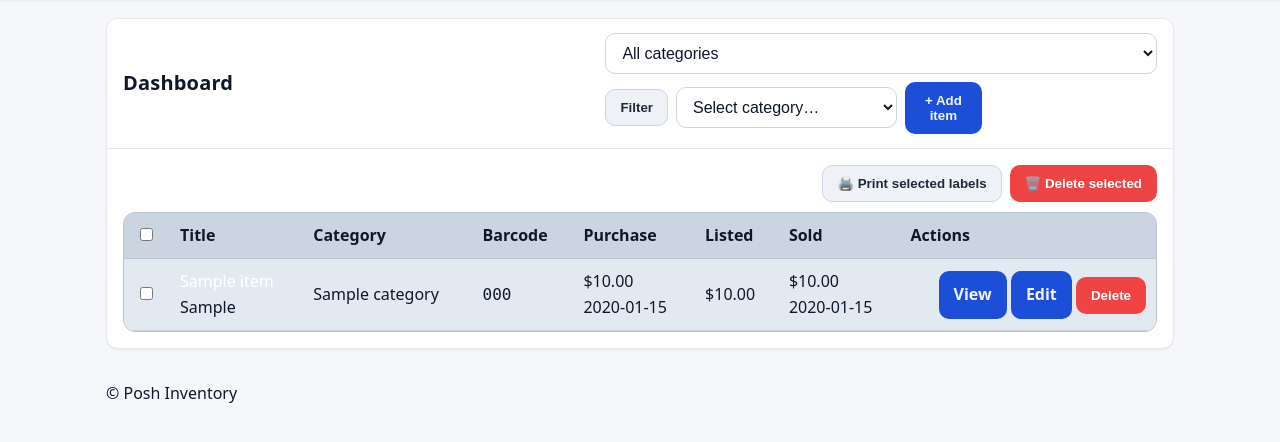
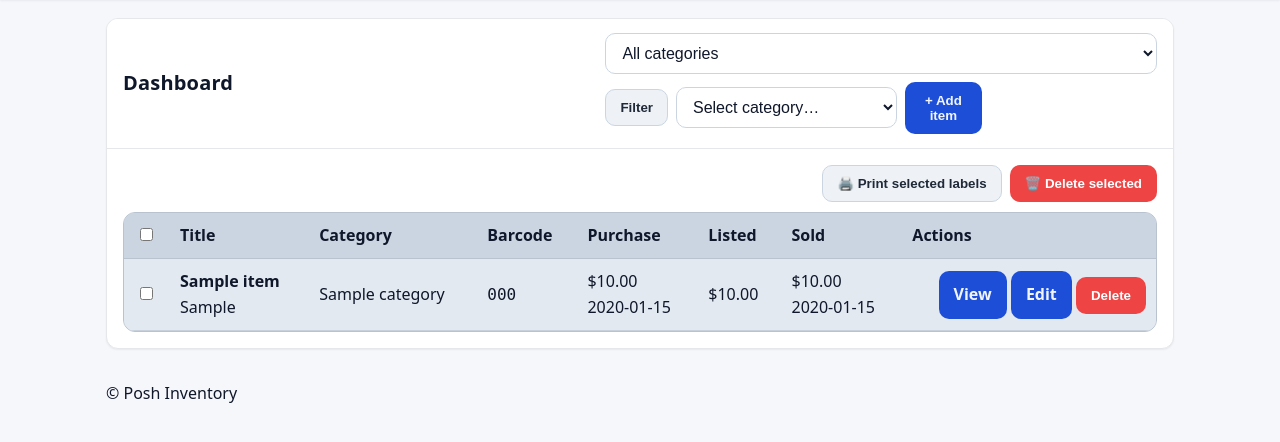
Before and after one commit to noahc763/posh-inventory, a Flask app: page / in a window 1280 px wide. Shown: the part 77-519 px from the top of the page. Run offline with Flask 3, Linux system fonts and the light colour scheme; a user stored in the database is signed in; tables that the repository leaves empty hold one stand-in row (values such as "Sample post").

Commit message:
edited css code

```diff
--- a/static/styles.css
+++ b/static/styles.css
@@ -156,8 +156,9 @@ input:disabled, select:disabled, textarea:disabled, .input:disabled{
 
 /* Make ONLY the item title link white (others keep default) */
 .table a.item-title{
-  color:#fff !important;
+  color: inherit !important;
   text-decoration:none;
+  font-weight: 600;
 }
 .table a.item-title:hover{ text-decoration:underline; }
 
--- a/templates/dashboard.html
+++ b/templates/dashboard.html
@@ -71,7 +71,7 @@
             </td>
 
             <td>
-              <a href="{{ url_for('item_detail', item_id=it.id) }}" style="color:white;">{{ it.title or it.name }}</a>
+              <a class="item-title" href="{{ url_for('item_detail', item_id=it.id) }}">{{ it.title or it.name }}</a>
               {% if it.brand %}<div class="muted small">{{ it.brand }}</div>{% endif %}
             </td>
 
```
